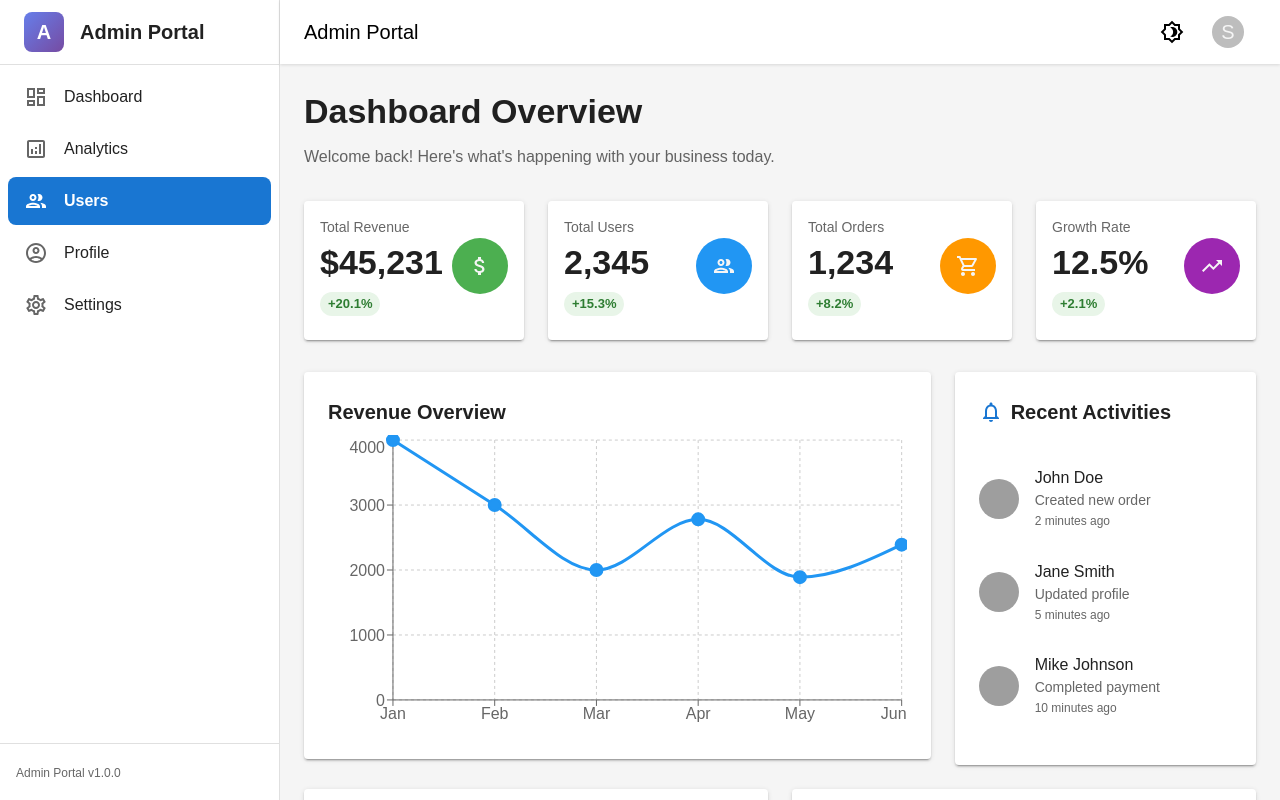
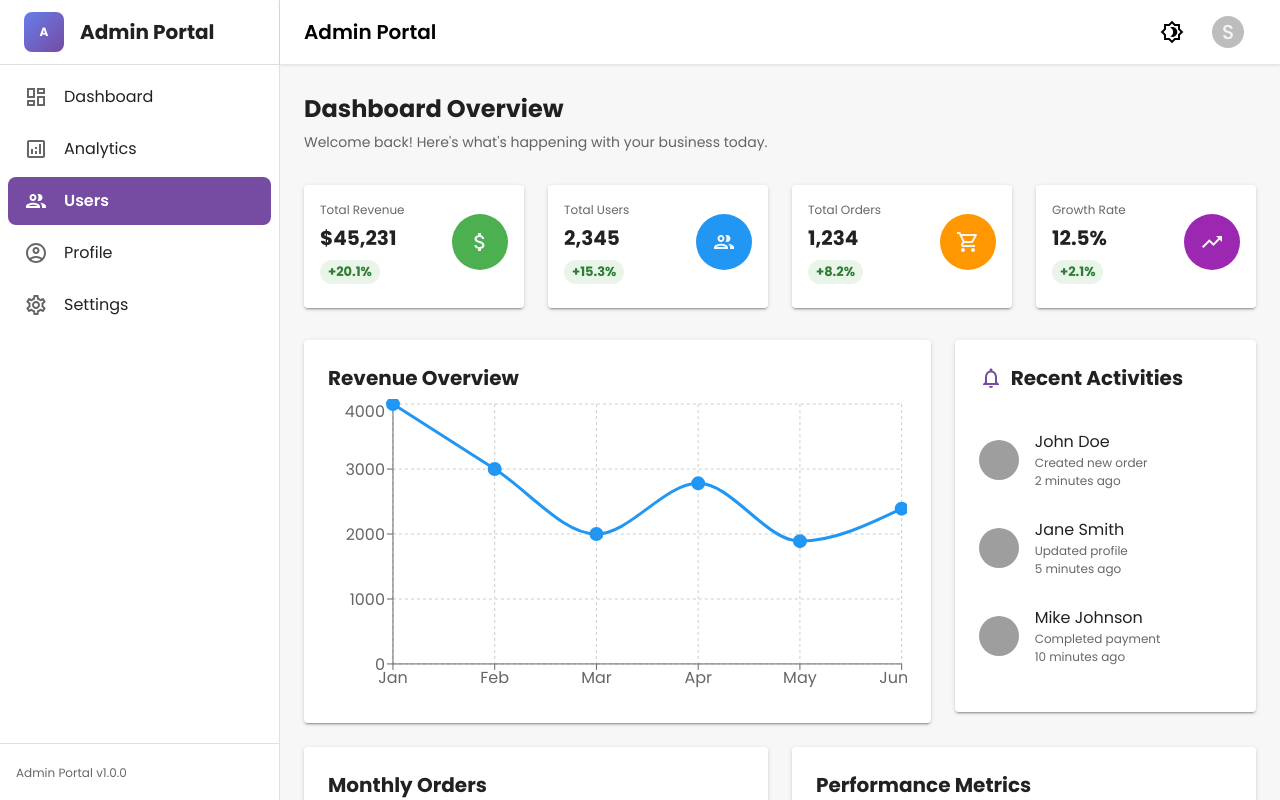
Before and after one commit to najanadhirahh/reactjs-vite-base, a React (Vite) app: page /users in a window 1280 px wide. Built offline with nearby package versions, Linux system fonts and the light colour scheme; sample sign-in values are in the browser's storage; grey boxes are pictures that could not be loaded.

Commit message:
fix: added standard font size and enhance theme file

```diff
--- a/index.html
+++ b/index.html
@@ -4,6 +4,9 @@
     <meta charset="UTF-8" />
     <link rel="icon" type="image/svg+xml" href="/vite.svg" />
     <meta name="viewport" content="width=device-width, initial-scale=1.0" />
+    <link rel="preconnect" href="https://fonts.googleapis.com" />
+    <link rel="preconnect" href="https://fonts.gstatic.com" crossorigin />
+    <link href="https://fonts.googleapis.com/css2?family=Poppins:wght@400;500;600;700&family=Roboto:wght@400;500;600;700&family=Open+Sans:wght@400;500;600;700&family=Lato:wght@400;500;600;700&family=Montserrat:wght@400;500;600;700&display=swap" rel="stylesheet" />
     <title>reactjs-vite-base</title>
   </head>
   <body>
--- a/src/components/AppBar.jsx
+++ b/src/components/AppBar.jsx
@@ -85,7 +85,7 @@ const AppBar = ({ drawerWidth, handleDrawerToggle, isMobile }) => {
           </IconButton>
         )}
 
-        <Typography variant="h6" noWrap component="div" sx={{ flexGrow: 1 }}>
+        <Typography variant="subtitle" noWrap component="div" sx={{ flexGrow: 1, display: 'block' }}>
           {getPageTitle()}
         </Typography>
 
@@ -130,10 +130,10 @@ const AppBar = ({ drawerWidth, handleDrawerToggle, isMobile }) => {
             }}
           >
             <Box sx={{ px: 2, py: 1 }}>
-              <Typography variant="subtitle2" noWrap>
+              <Typography variant="body" noWrap fontWeight="600" sx={{ display: 'block' }}>
                 {user?.name}
               </Typography>
-              <Typography variant="body2" color="text.secondary" noWrap>
+              <Typography variant="text" color="text.secondary" noWrap sx={{ display: 'block' }}>
                 {user?.email}
               </Typography>
             </Box>
--- a/src/components/Sidebar.jsx
+++ b/src/components/Sidebar.jsx
@@ -74,11 +74,11 @@ const Sidebar = ({ drawerWidth, mobileOpen, handleDrawerToggle, isMobile }) => {
               justifyContent: 'center',
             }}
           >
-            <Typography variant="h6" color="white" fontWeight="bold">
+            <Typography variant="text" color="white" fontWeight="bold" sx={{ display: 'block' }}>
               A
             </Typography>
           </Box>
-          <Typography variant="h6" noWrap component="div" fontWeight="bold">
+          <Typography variant="subtitle" noWrap component="div" fontWeight="bold" sx={{ display: 'block' }}>
             Admin Portal
           </Typography>
         </Box>
@@ -131,7 +131,7 @@ const Sidebar = ({ drawerWidth, mobileOpen, handleDrawerToggle, isMobile }) => {
       <Divider />
 
       <Box sx={{ p: 2 }}>
-        <Typography variant="caption" color="text.secondary">
+        <Typography variant="text" color="text.secondary">
           Admin Portal v1.0.0
         </Typography>
       </Box>
--- a/src/contexts/ThemeContext.jsx
+++ b/src/contexts/ThemeContext.jsx
@@ -1,6 +1,7 @@
 import React, { createContext, useContext, useState, useEffect } from 'react';
 import { createTheme, ThemeProvider as MuiThemeProvider } from '@mui/material/styles';
 import { CssBaseline } from '@mui/material';
+import baseTheme from '../theme';
 
 const ThemeContext = createContext();
 
@@ -14,9 +15,13 @@ export const useTheme = () => {
 
 const createCustomTheme = (mode, primaryColor, fontFamily) => {
   return createTheme({
+    // Spread all settings from base theme
+    ...baseTheme,
     palette: {
+      ...baseTheme.palette,
       mode,
       primary: {
+        ...baseTheme.palette.primary,
         main: primaryColor,
       },
       background: {
@@ -25,9 +30,11 @@ const createCustomTheme = (mode, primaryColor, fontFamily) => {
       },
     },
     typography: {
+      ...baseTheme.typography,
       fontFamily: fontFamily,
     },
     components: {
+      ...baseTheme.components,
       MuiDrawer: {
         styleOverrides: {
           paper: {
@@ -57,12 +64,12 @@ export const ThemeProvider = ({ children }) => {
 
   const [primaryColor, setPrimaryColor] = useState(() => {
     const savedColor = localStorage.getItem('primaryColor');
-    return savedColor || '#1976d2';
+    return savedColor || baseTheme.palette.primary.main;
   });
 
   const [fontFamily, setFontFamily] = useState(() => {
     const savedFont = localStorage.getItem('fontFamily');
-    return savedFont || '"Poppins", sans-serif';
+    return savedFont || baseTheme.typography.fontFamily;
   });
 
   useEffect(() => {
--- a/src/index.css
+++ b/src/index.css
@@ -1,5 +1,5 @@
 :root {
-  font-family: system-ui, Avenir, Helvetica, Arial, sans-serif;
+  font-family: 'Poppins', sans-serif;
   line-height: 1.5;
   font-weight: 400;
 
--- a/src/pages/Dashboard.jsx
+++ b/src/pages/Dashboard.jsx
@@ -91,11 +91,11 @@ const Dashboard = () => {
 
   return (
     <Box>
-      <Typography variant="h4" gutterBottom fontWeight="bold" mt={3}>
+      <Typography variant="title" gutterBottom fontWeight="bold" mt={3} sx={{ display: 'block' }}>
         Dashboard Overview
       </Typography>
 
-      <Typography variant="body1" color="text.secondary" mb={4}>
+      <Typography variant="body" color="text.secondary" mb={4} sx={{ display: 'block' }}>
         Welcome back! Here's what's happening with your business today.
       </Typography>
 
@@ -107,10 +107,10 @@ const Dashboard = () => {
               <CardContent>
                 <Box display="flex" alignItems="center" justifyContent="space-between">
                   <Box>
-                    <Typography color="text.secondary" gutterBottom variant="body2">
+                    <Typography color="text.secondary" gutterBottom variant="text" sx={{ display: 'block' }}>
                       {stat.title}
                     </Typography>
-                    <Typography variant="h4" fontWeight="bold">
+                    <Typography variant="subtitle" fontWeight="bold" sx={{ display: 'block' }}>
                       {stat.value}
                     </Typography>
                     <Chip
@@ -144,7 +144,7 @@ const Dashboard = () => {
         {/* Revenue Chart */}
         <Grid item xs={12} lg={8}>
           <Paper elevation={2} sx={{ p: 3 }}>
-            <Typography variant="h6" gutterBottom fontWeight="bold">
+            <Typography variant="subtitle" gutterBottom fontWeight="bold" sx={{ display: 'block' }}>
               Revenue Overview
             </Typography>
             <Box height={300}>
@@ -172,7 +172,7 @@ const Dashboard = () => {
           <Paper elevation={2} sx={{ p: 3, height: 'fit-content' }}>
             <Box display="flex" alignItems="center" mb={2}>
               <NotificationsOutlined sx={{ mr: 1, color: 'primary.main' }} />
-              <Typography variant="h6" fontWeight="bold">
+              <Typography variant="subtitle" fontWeight="bold" sx={{ display: 'block' }}>
                 Recent Activities
               </Typography>
             </Box>
@@ -186,10 +186,10 @@ const Dashboard = () => {
                     primary={activity.user}
                     secondary={
                       <Box>
-                        <Typography variant="body2" color="text.secondary">
+                        <Typography variant="text" color="text.secondary" sx={{ display: 'block' }}>
                           {activity.action}
                         </Typography>
-                        <Typography variant="caption" color="text.secondary">
+                        <Typography variant="text" color="text.secondary" sx={{ display: 'block' }}>
                           {activity.time}
                         </Typography>
                       </Box>
@@ -204,7 +204,7 @@ const Dashboard = () => {
         {/* Orders Chart */}
         <Grid item xs={12} lg={6}>
           <Paper elevation={2} sx={{ p: 3 }}>
-            <Typography variant="h6" gutterBottom fontWeight="bold">
+            <Typography variant="subtitle" gutterBottom fontWeight="bold" sx={{ display: 'block' }}>
               Monthly Orders
             </Typography>
             <Box height={250}>
@@ -224,14 +224,14 @@ const Dashboard = () => {
         {/* Quick Stats */}
         <Grid item xs={12} lg={6}>
           <Paper elevation={2} sx={{ p: 3 }}>
-            <Typography variant="h6" gutterBottom fontWeight="bold">
+            <Typography variant="subtitle" gutterBottom fontWeight="bold" sx={{ display: 'block' }}>
               Performance Metrics
             </Typography>
             <Box mt={2}>
               <Box mb={3}>
                 <Box display="flex" justifyContent="space-between" mb={1}>
-                  <Typography variant="body2">Conversion Rate</Typography>
-                  <Typography variant="body2" fontWeight="bold">75%</Typography>
+                  <Typography variant="text" sx={{ display: 'block' }}>Conversion Rate</Typography>
+                  <Typography variant="text" fontWeight="bold" sx={{ display: 'block' }}>75%</Typography>
                 </Box>
                 <LinearProgress
                   variant="determinate"
@@ -242,8 +242,8 @@ const Dashboard = () => {
 
               <Box mb={3}>
                 <Box display="flex" justifyContent="space-between" mb={1}>
-                  <Typography variant="body2">Customer Satisfaction</Typography>
-                  <Typography variant="body2" fontWeight="bold">92%</Typography>
+                  <Typography variant="text" sx={{ display: 'block' }}>Customer Satisfaction</Typography>
+                  <Typography variant="text" fontWeight="bold" sx={{ display: 'block' }}>92%</Typography>
                 </Box>
                 <LinearProgress
                   variant="determinate"
@@ -255,8 +255,8 @@ const Dashboard = () => {
 
               <Box>
                 <Box display="flex" justifyContent="space-between" mb={1}>
-                  <Typography variant="body2">Server Uptime</Typography>
-                  <Typography variant="body2" fontWeight="bold">99.9%</Typography>
+                  <Typography variant="text" sx={{ display: 'block' }}>Server Uptime</Typography>
+                  <Typography variant="text" fontWeight="bold" sx={{ display: 'block' }}>99.9%</Typography>
                 </Box>
                 <LinearProgress
                   variant="determinate"
--- a/src/theme.jsx
+++ b/src/theme.jsx
@@ -1,52 +1,122 @@
-// src/theme.js
+// src/theme.jsx
 import { createTheme } from '@mui/material/styles';
+
+// Typography configuration
+const fontFamily = '"Poppins", sans-serif';
+
+const typographyConfig = {
+  // Simplified typography with only 4 sizes
+  title: {
+    fontSize: '24px', // Title
+    fontWeight: 600,
+    lineHeight: 1.3,
+  },
+  subtitle: {
+    fontSize: '20px', // Subtitle
+    fontWeight: 600,
+    lineHeight: 1.4,
+  },
+  body: {
+    fontSize: '14px', // Body
+    fontWeight: 400,
+    lineHeight: 1.5,
+  },
+  text: {
+    fontSize: '12px', // Text
+    fontWeight: 400,
+    lineHeight: 1.5,
+  },
+};
 
 const theme = createTheme({
   palette: {
     primary: {
-      main: '#764ba2',   // matches your gradient purple
+      main: '#764ba2',
+      light: '#9c7bb0',
+      dark: '#5a3a7a',
+      contrastText: '#ffffff',
     },
     secondary: {
-      main: '#667eea',   // your second gradient color
+      main: '#667eea',
+      light: '#8a9ff7',
+      dark: '#4c5fb8',
+      contrastText: '#ffffff',
+    },
+    success: {
+      main: '#4caf50',
+    },
+    warning: {
+      main: '#ff9800',
+    },
+    error: {
+      main: '#f44336',
+    },
+    info: {
+      main: '#2196f3',
     },
     background: {
       default: '#f7f7f7',
+      paper: '#ffffff',
     },
   },
 
   typography: {
-    fontFamily: '"Roboto", "Helvetica", "Arial", sans-serif',
-    h4: {
-      fontWeight: 600,
-    },
-    body1: {
-      fontSize: '0.95rem',
-    },
+    fontFamily: fontFamily,
+    ...typographyConfig,
   },
 
   components: {
-    // Removes browser padding/margins to help centering
     MuiCssBaseline: {
-      styleOverrides: `
-        html, body, #root {
-          height: 100%;
-          margin: 0;
-          padding: 0;
-        }
-      `,
+      styleOverrides: {
+        'html, body, #root': {
+          height: '100%',
+          margin: 0,
+          padding: 0,
+        },
+        body: {
+          fontFamily: fontFamily,
+          backgroundColor: '#f7f7f7',
+        },
+      },
     },
 
-    // Optional: rounder inputs
     MuiTextField: {
       defaultProps: {
         variant: 'outlined',
       },
     },
+
     MuiButton: {
       styleOverrides: {
         root: {
           textTransform: 'none',
           borderRadius: 8,
+          fontFamily: fontFamily,
+        },
+      },
+    },
+
+    MuiTypography: {
+      defaultProps: {
+        fontFamily: fontFamily,
+        variant: 'body', // Default to body variant if not specified
+      },
+    },
+
+    MuiFormLabel: {
+      styleOverrides: {
+        root: {
+          fontSize: '14px !important',
+          fontFamily: fontFamily,
+        },
+      },
+    },
+
+    MuiInputLabel: {
+      styleOverrides: {
+        root: {
+          fontSize: '14px !important',
+          fontFamily: fontFamily,
         },
       },
     },
```
Also changed, not shown: src/pages/ForgotPassword.jsx (+6 -6 lines), src/pages/Login.jsx (+7 -7 lines), src/pages/Profile.jsx (+14 -13 lines), src/pages/Signup.jsx (+5 -5 lines).
